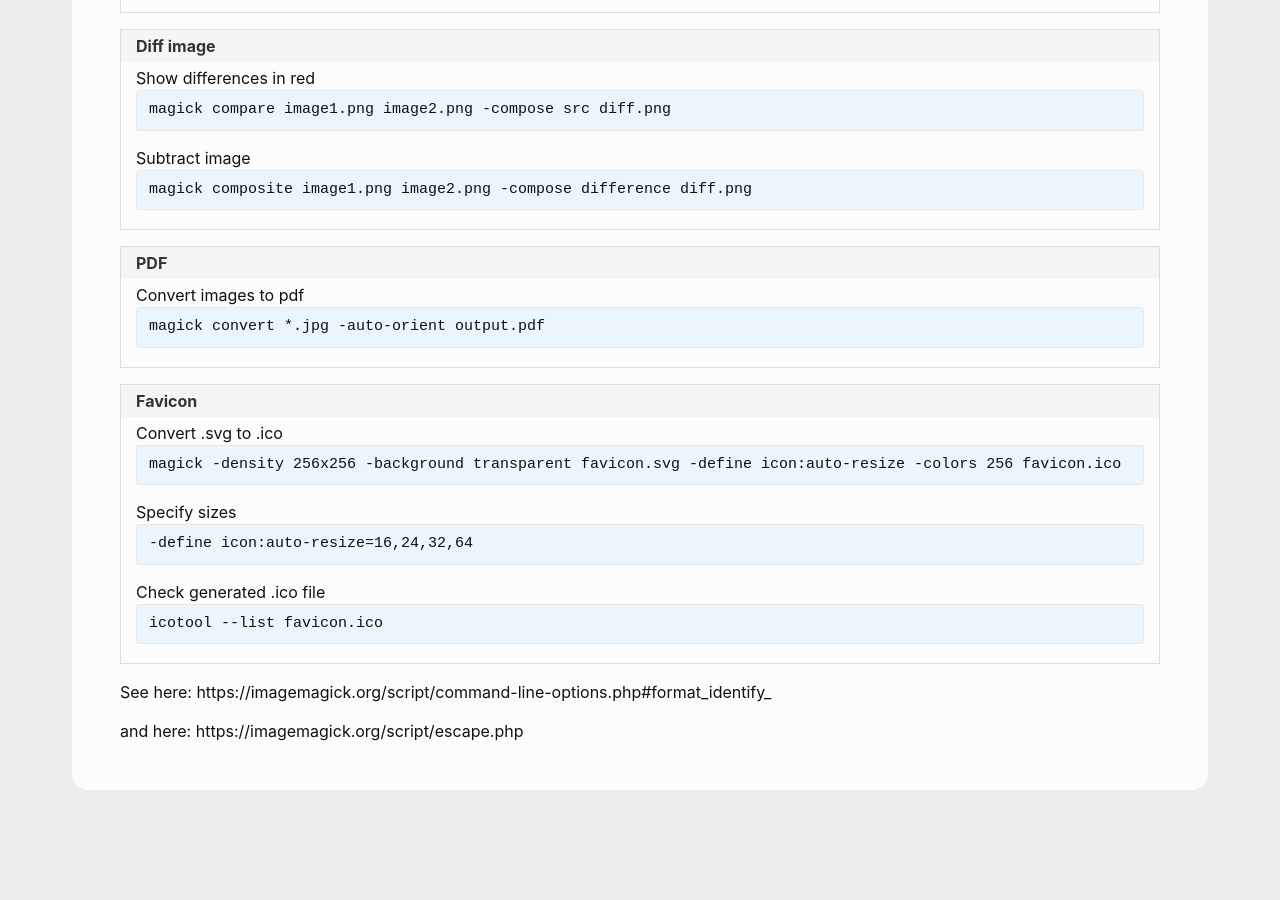
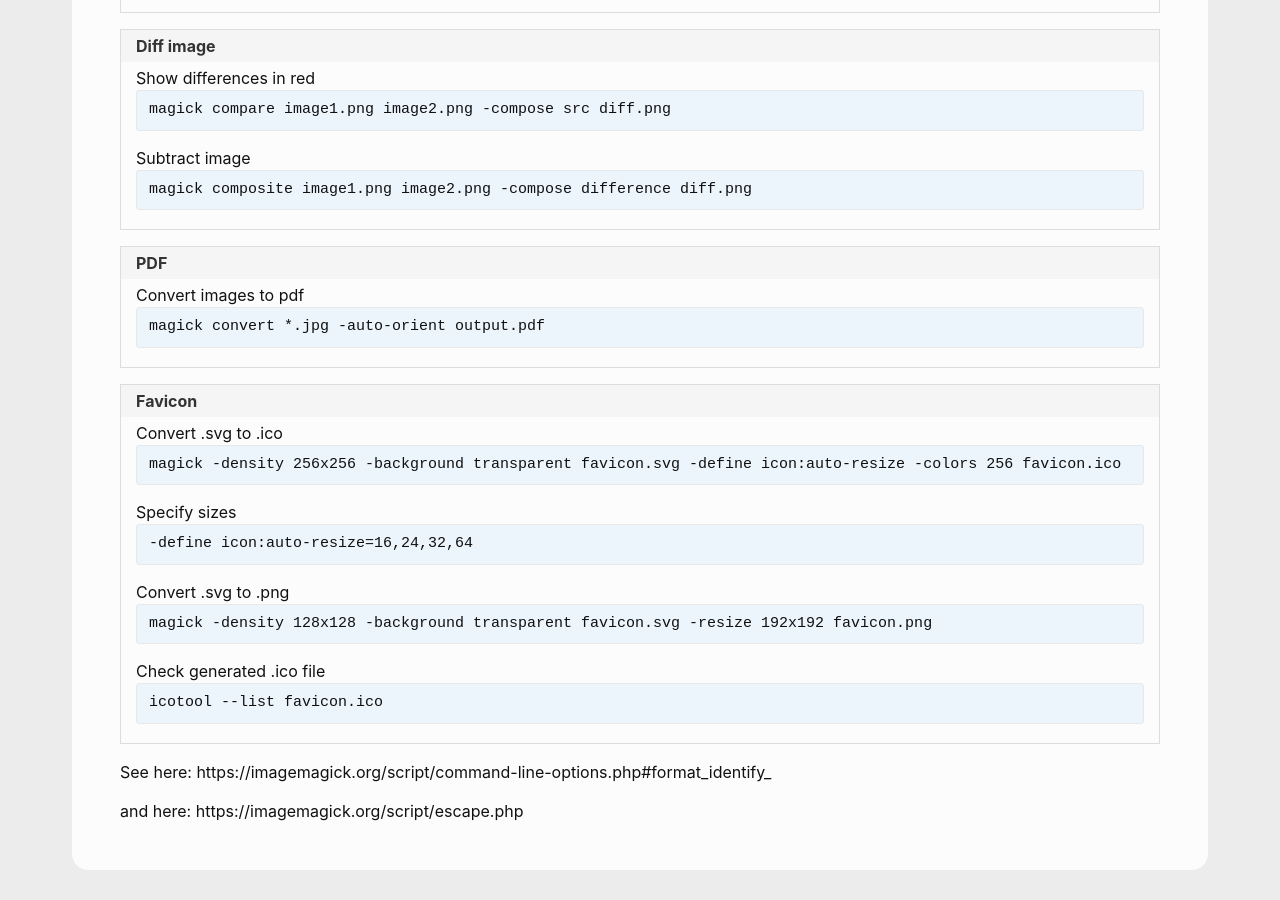
Before and after one commit to andreas-mausch/cheatsheets, a Jekyll site: the page built from _cheatsheets/imagemagick.md, in a window 1280 px wide and 900 px high, scrolled down 1338 px. Built offline with Jekyll 4.4.1, drawn with Linux system fonts in a browser that asks for light colours; before the commit the page ends 2158 px from its top, so only the background shows below that.

Commit message:
Favicon .svg to .png

```diff
--- a/_cheatsheets/imagemagick.md
+++ b/_cheatsheets/imagemagick.md
@@ -34,6 +34,7 @@ section:
     commands:
       Convert .svg to .ico: magick -density 256x256 -background transparent favicon.svg -define icon:auto-resize -colors 256 favicon.ico
       Specify sizes: -define icon:auto-resize=16,24,32,64
+      Convert .svg to .png: magick -density 128x128 -background transparent favicon.svg -resize 192x192 favicon.png
       Check generated .ico file: icotool --list favicon.ico
 ---
 
```
